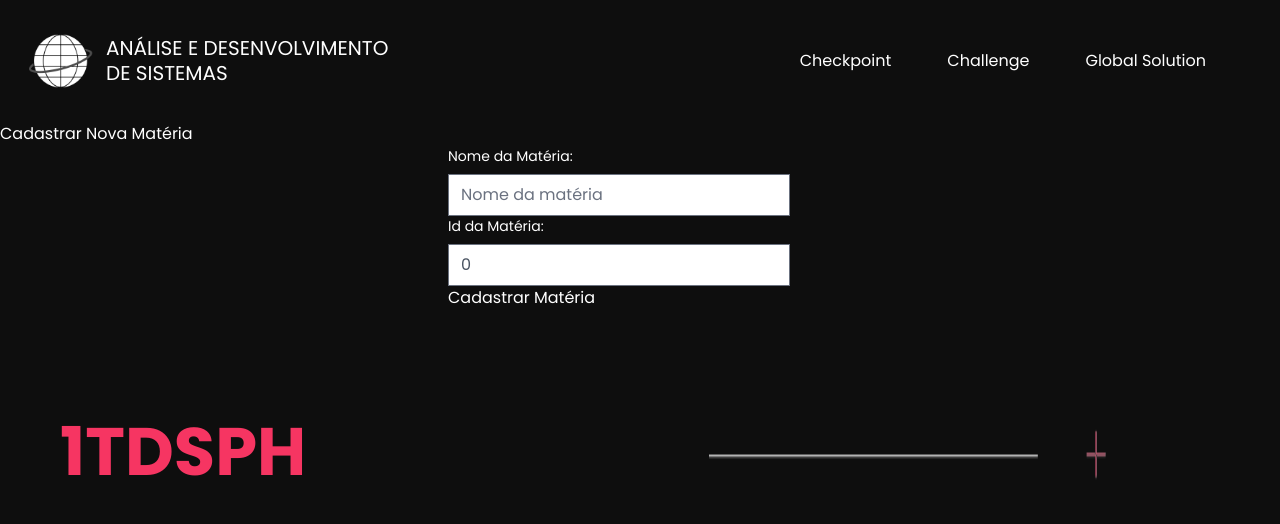
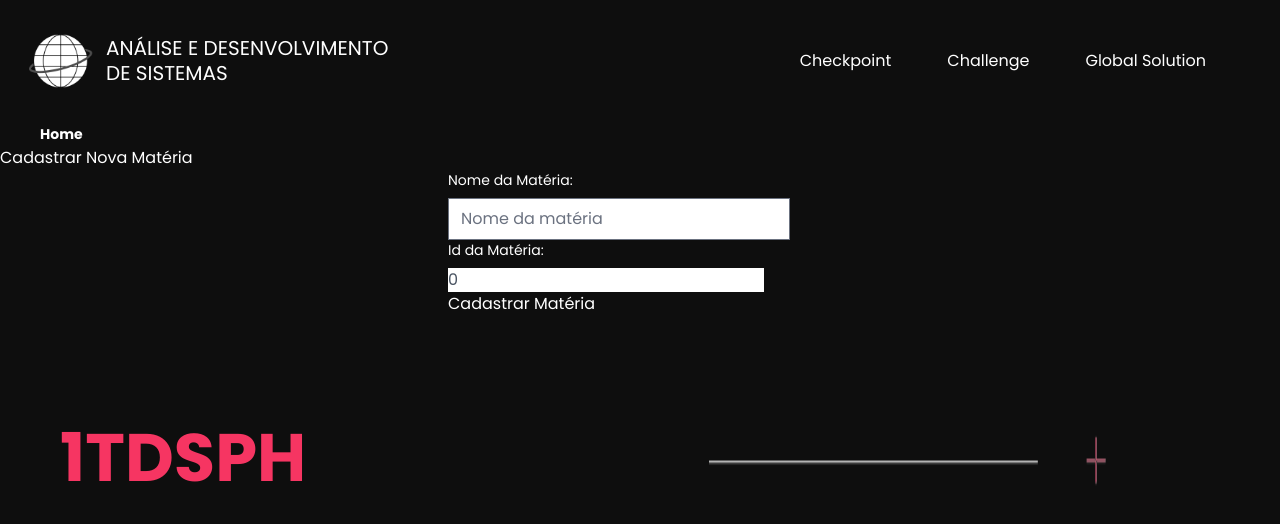
Before and after one commit to ISRAEL2491/CP6-Front-end, a Next.js app in the folder my-app/: page /alunos/aluno/nova-materia in a window 1280 px wide. Shown: the top 524 px of the page. Built offline with nearby package versions, Linux system fonts and the light colour scheme.

Commit message:
Botão home na pagina de cadastro de materias

```diff
--- a/my-app/src/app/alunos/aluno/nova-materia/page.tsx
+++ b/my-app/src/app/alunos/aluno/nova-materia/page.tsx
@@ -1,5 +1,5 @@
 "use client";
-
+import Link from 'next/link';
 import { useRouter } from "next/navigation";
 import { useState } from "react";
 import { Materia } from "@/type";
@@ -38,7 +38,7 @@ export default function NovaMateria({ params }: { params: { id: string } }) {
 
       if (response.ok) {
         alert("Matéria cadastrada com sucesso!");
-        router.push(`/alunos/${alunoId}`);
+        router.push(`/alunos/aluno/${alunoId}`);
       } else {
         alert("Erro ao cadastrar matéria.");
       }
@@ -50,6 +50,7 @@ export default function NovaMateria({ params }: { params: { id: string } }) {
 
   return (
     <div>
+      <Link href='/' className='home-button'>Home</Link>
       <h1>Cadastrar Nova Matéria</h1>
       <form onSubmit={handleSubmit} className="max-w-sm mx-auto">
         <div>
@@ -71,7 +72,7 @@ export default function NovaMateria({ params }: { params: { id: string } }) {
             Id da Matéria:
           </label>
           <input
-            type="number"
+            type="string"
             id="idMateria"
             value={materia.id}
             onChange={(e) => setMateria({ ...materia, id: e.target.value })}
--- a/my-app/src/pages/api/alunos.ts
+++ b/my-app/src/pages/api/alunos.ts
@@ -206,7 +206,7 @@ const alunos = [
     id: 558470,
     nome: "Carlos",
     idade: 18,
-    foto: "/assets/carlos.jpg",
+    foto: "/assets/cadu.png",
     descricao: "Estudante com habilidades sólidas em lógica e design.",
     hardSkills: ["Python", "Node.js", "SQL"],
     softSkills: ["Trabalho em equipe", "Resiliência", "Comunicação"],
```
Also changed, not shown: my-app/public/assets/cadu.png (added), my-app/public/assets/carlos.jpg (deleted).
